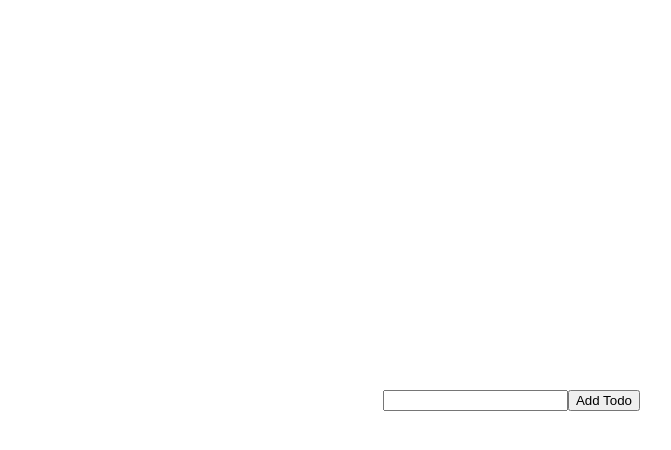
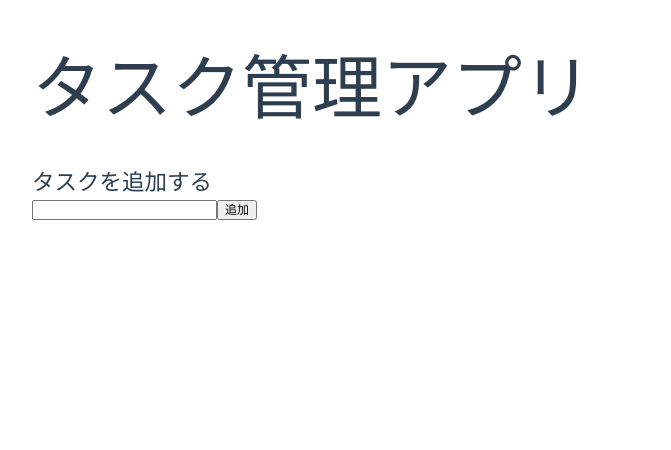
Before and after one commit to doitumura/vueTodoApp, a Vue app in the folder todoApp/: page / in a window 1280 px wide. Shown: the top 450 px of the page, without its empty margins (0-671 px from the left). Built offline with nearby package versions, Linux system fonts and the light colour scheme.

Commit message:
cssを調整

```diff
--- a/todoApp/src/App.vue
+++ b/todoApp/src/App.vue
@@ -28,11 +28,18 @@ const updateTodo = (todo) => {
 
 <template>
 <div>
+  <h1 class="heading">タスク管理アプリ</h1>
+
+  <div class="todo-input">
+    <h2>タスクを追加する</h2>
     <form @submit.prevent="addTodo">
       <input v-model="newTodo">
-    <button>Add Todo</button>
+      <button>追加</button>
     </form>
+  </div>
 
+  <div class="todo-list">
+    <h2 v-if="todos.length > 0" class="list-heading">タスク一覧</h2>
     <ul>
       <li v-for="todo in todos" :key="todo.id">
         <form v-if="todo.edit" @submit.prevent="updateTodo(todo)">
@@ -47,7 +54,43 @@ const updateTodo = (todo) => {
       </li>
     </ul>
   </div>
+</div>
 </template>
 
 <style scoped>
+.heading {
+  font-size: 70px;
+}
+
+.todo-input {
+  margin-top: 20px;
+}
+
+form {
+  display: flex;
+  justify-content: left;
+}
+
+input {
+  height: 20px;
+}
+
+button {
+  height: 20px;
+  line-height: 12px;
+  font-size: 12px;
+}
+
+.todo-list {
+  margin-top: 30px;
+}
+
+ul {
+  padding-left: 15px;
+}
+
+span {
+  margin-right: 5px;
+  height: 20px;
+}
 </style>
--- a/todoApp/src/assets/main.css
+++ b/todoApp/src/assets/main.css
@@ -1,10 +1,7 @@
 @import './base.css';
 
 #app {
-  max-width: 1280px;
-  margin: 0 auto;
   padding: 2rem;
-
   font-weight: normal;
 }
 
@@ -20,16 +17,3 @@ a,
     background-color: hsla(160, 100%, 37%, 0.2);
   }
 }
-
-@media (min-width: 1024px) {
-  body {
-    display: flex;
-    place-items: center;
-  }
-
-  #app {
-    display: grid;
-    grid-template-columns: 1fr 1fr;
-    padding: 0 2rem;
-  }
-}
```
Lines whose indentation alone changed are shown as unchanged.
